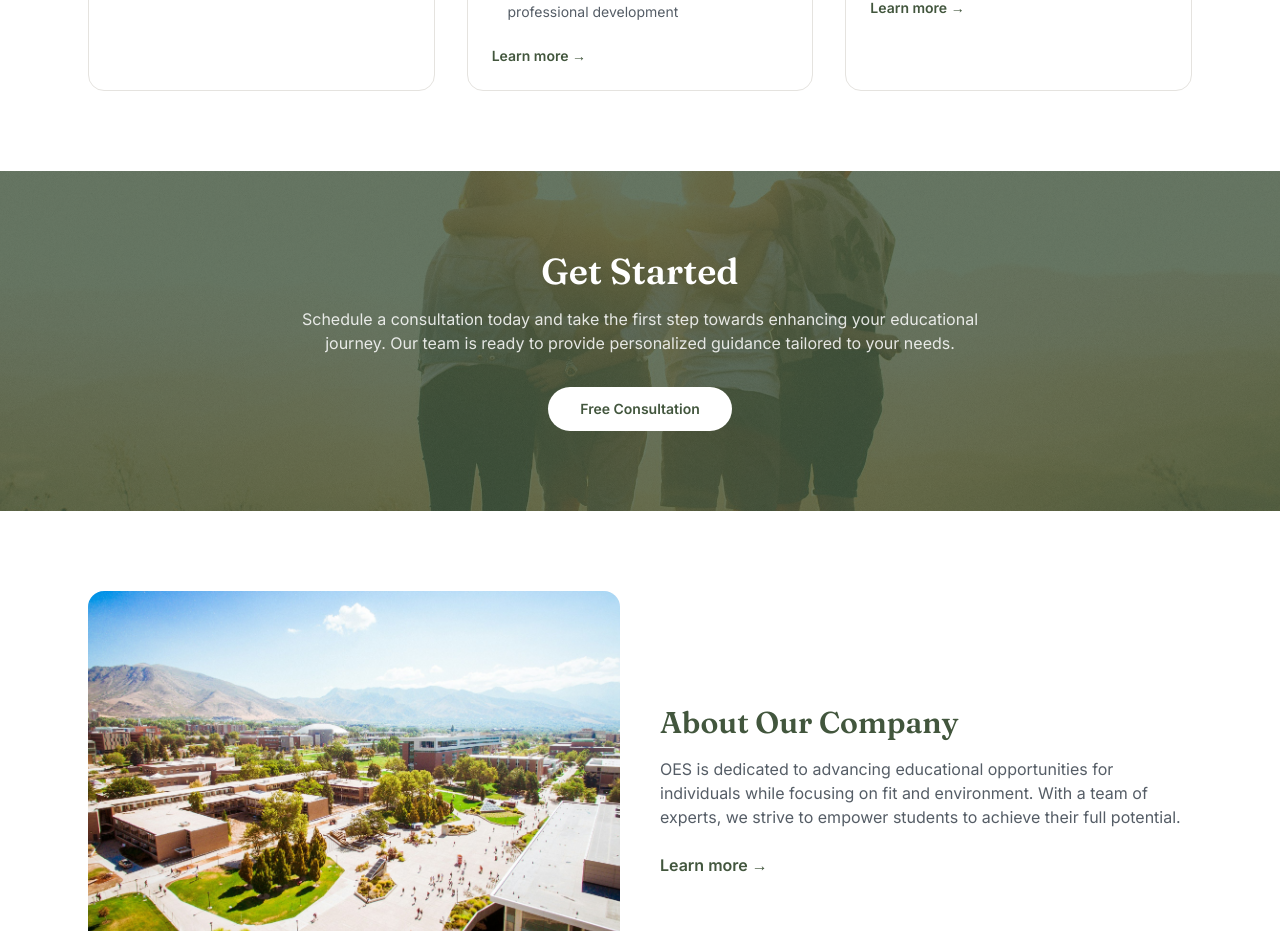
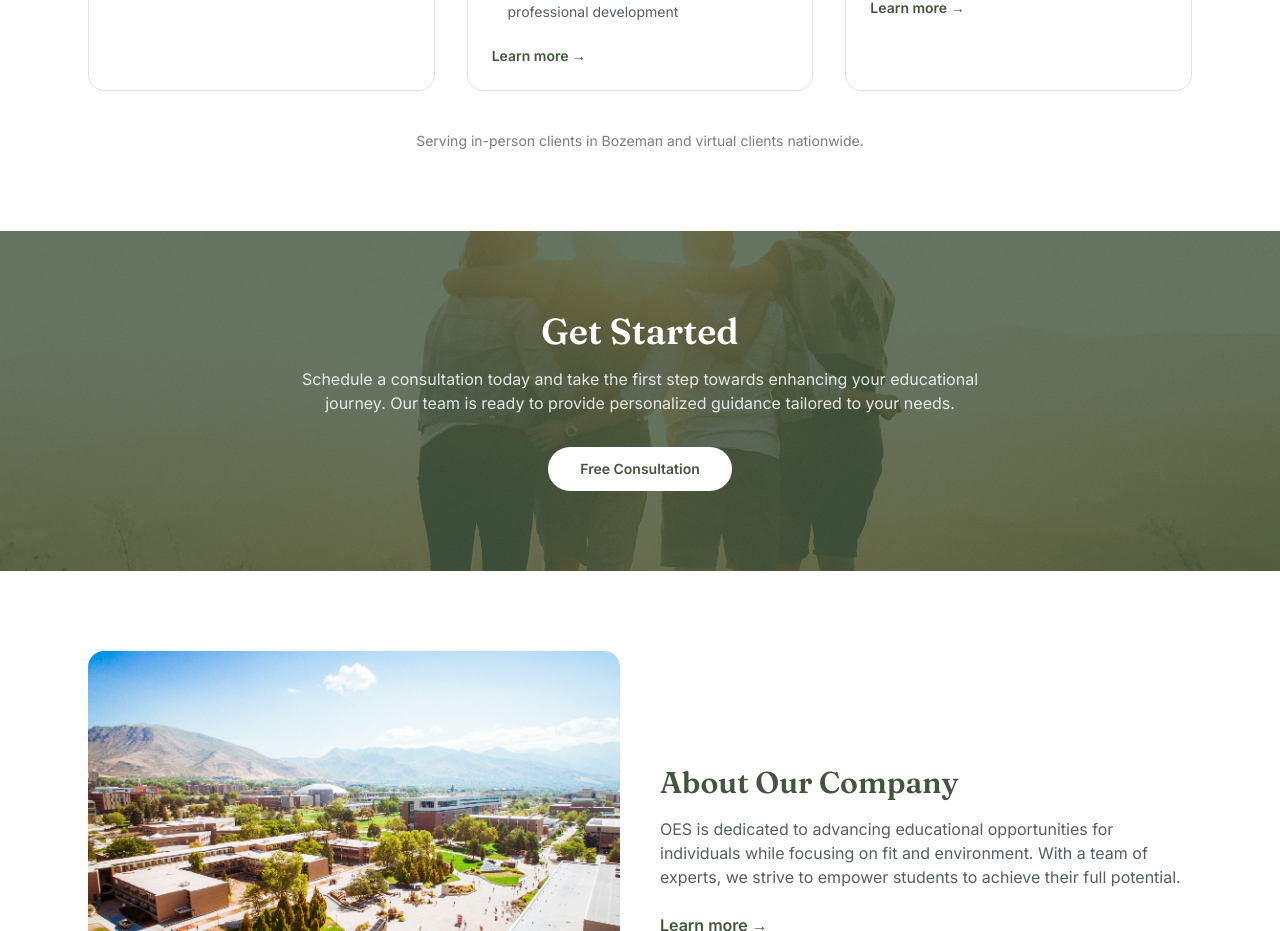
Before and after one commit to Jackodonnell23/OES, a Next.js app: page / in a window 1280 px wide. Shown: the part 1140-2071 px from the top of the page. Built offline with nearby package versions, Linux system fonts and the light colour scheme.

Commit message:
Add in-person/virtual service area blurb below homepage services
Co-Authored-By: Claude Sonnet 5 <noreply@anthropic.com>

```diff
--- a/src/app/page.tsx
+++ b/src/app/page.tsx
@@ -94,6 +94,9 @@ export default function Home() {
             </Link>
           ))}
         </div>
+        <p className="mt-10 text-center text-sm text-foreground/60">
+          Serving in-person clients in Bozeman and virtual clients nationwide.
+        </p>
       </section>
 
       <section className="relative overflow-hidden bg-primary py-20 text-white">
```
